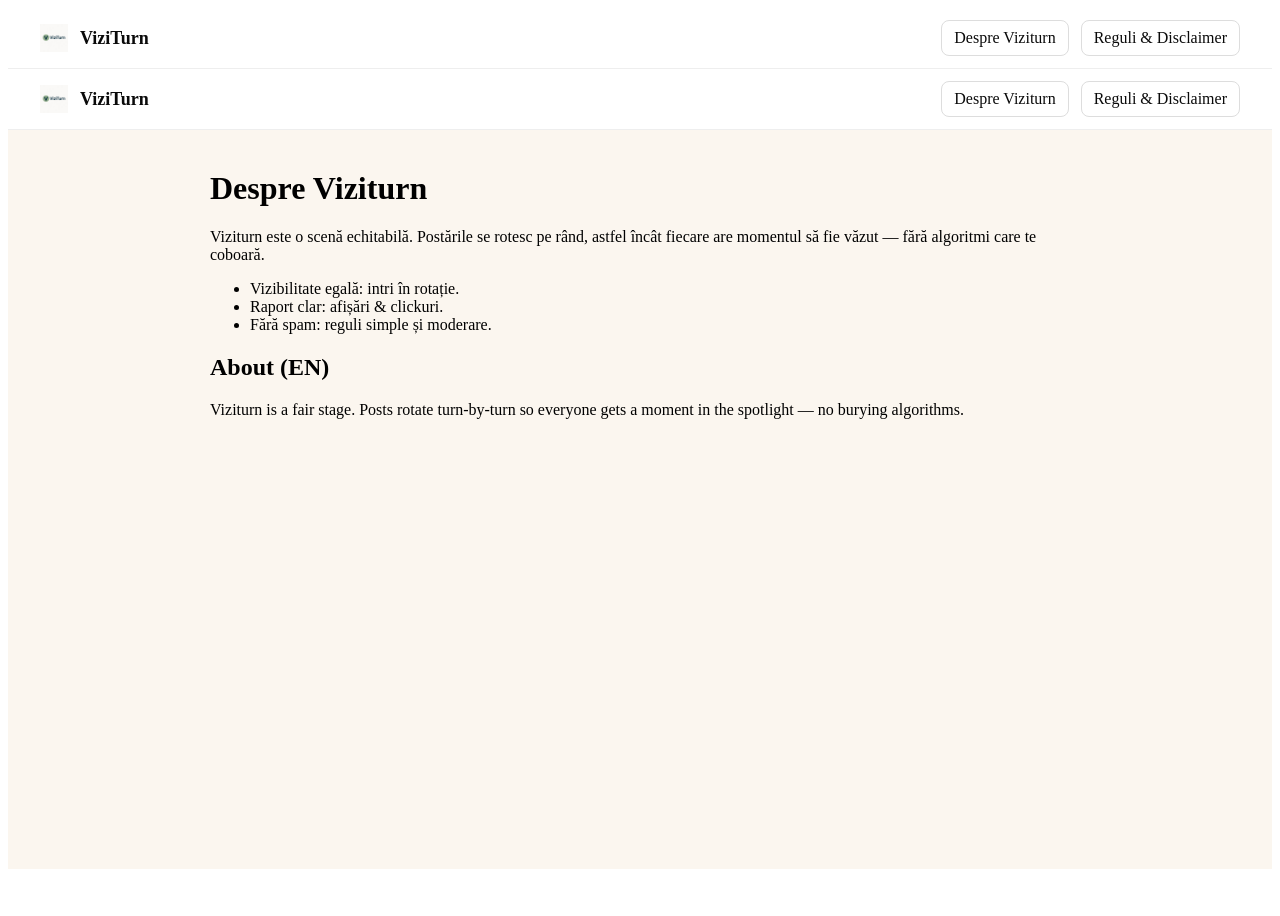
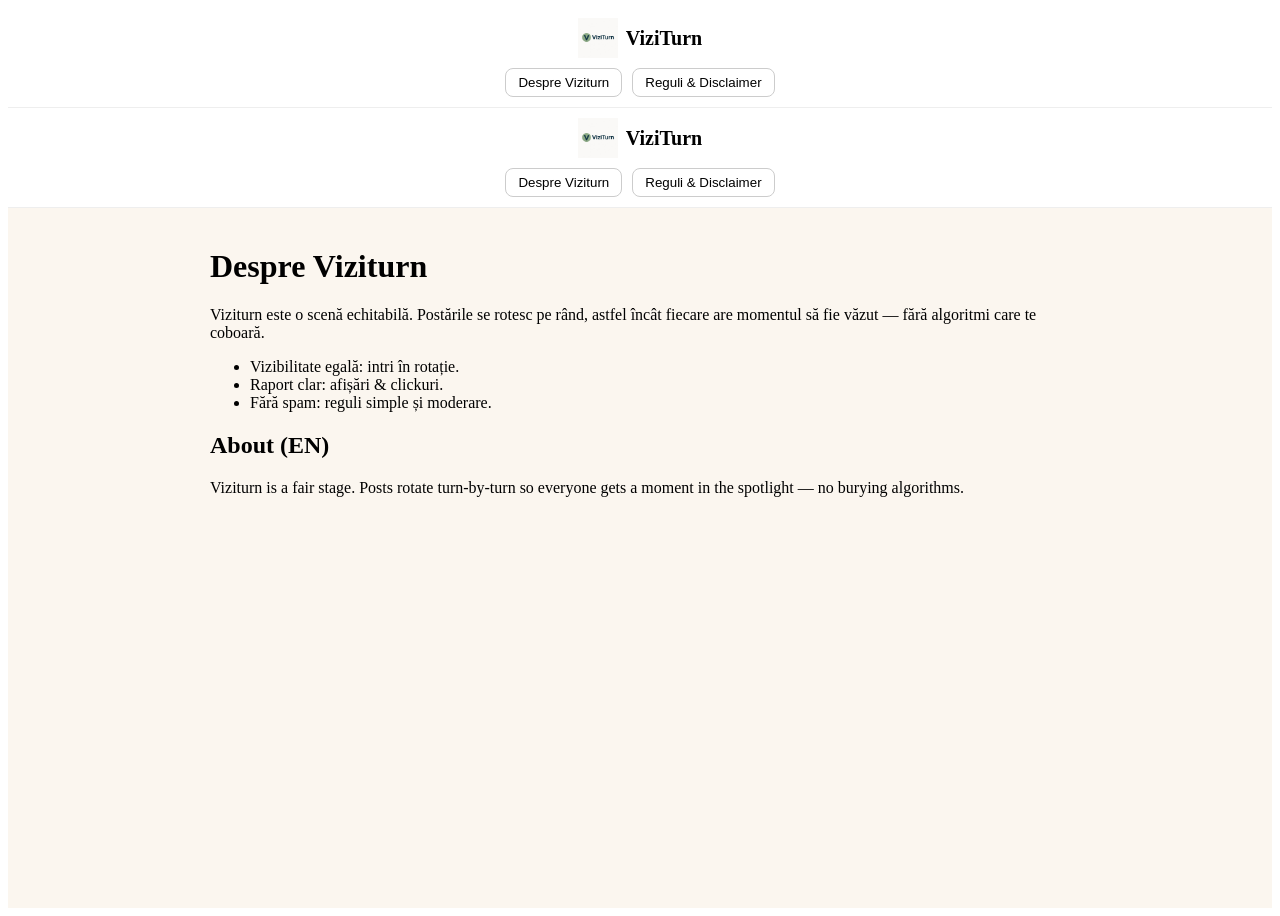
Before and after one commit to danhome-blip/ViziTurn, a Next.js app: page /about in a window 1280 px wide. Before the commit the page ends 877 px from the top, so only its background shows below. Built offline with nearby package versions, Linux system fonts and the light colour scheme.

Commit message:
Update Header.js

```diff
--- a/components/Header.js
+++ b/components/Header.js
@@ -1,47 +1,79 @@
 // components/Header.js
+import Link from "next/link";
+import Image from "next/image";
+
 export default function Header() {
-  const link = {
-    padding: '8px 12px',
-    border: '1px solid #ddd',
-    borderRadius: '8px',
-    color: '#0a0a0a',
-    textDecoration: 'none'
-  };
+  return (
+    <header style={{
+      position: "sticky",
+      top: 0,
+      zIndex: 10,
+      background: "#fff",
+      borderBottom: "1px solid #eee"
+    }}>
+      <div style={{
+        maxWidth: 1200,
+        margin: "0 auto",
+        padding: "10px 20px",
+        display: "flex",
+        flexWrap: "wrap", // permite să treacă pe rând nou pe mobil
+        alignItems: "center",
+        justifyContent: "space-between"
+      }}>
 
-  return (
-    <header style={{ position: 'sticky', top: 0, zIndex: 10, background: '#fff', borderBottom: '1px solid #eee' }}>
-      <div
-        style={{
-          maxWidth: 1200,
-          margin: '0 auto',
-          padding: '12px 20px',
-          display: 'flex',
-          alignItems: 'center',
-          justifyContent: 'space-between',
-          gap: '24px',       // spațiu între brand și nav
-          flexWrap: 'wrap',  // pe mobil, butoanele pot coborî pe rândul 2
-          rowGap: '8px'      // distanță verticală între rânduri când se rup
-        }}
-      >
-        {/* Brand (logo + nume) */}
-        <a
-          href="/"
-          style={{
-            display: 'flex',
-            alignItems: 'center',
-            gap: 12,
-            textDecoration: 'none',
-            marginRight: '8px'
-          }}
-        >
-          <img src="/logo.png?v=2" alt="ViziTurn" width="28" height="28" style={{ objectFit: 'contain' }} />
-          <strong style={{ fontSize: 18, color: '#0a0a0a' }}>ViziTurn</strong>
-        </a>
+        {/* Brand: logo + text */}
+        <div style={{
+          display: "flex",
+          alignItems: "center",
+          justifyContent: "center",
+          width: "100%", // pe mobil ocupă toată lățimea
+          marginBottom: "10px"
+        }}>
+          <Image
+            src="/logo.png"
+            alt="ViziTurn Logo"
+            width={40}
+            height={40}
+          />
+          <span style={{
+            marginLeft: 8,
+            fontWeight: "bold",
+            fontSize: "20px"
+          }}>
+            ViziTurn
+          </span>
+        </div>
 
-        {/* Navigație */}
-        <nav style={{ display: 'flex', gap: 12, marginLeft: 'auto', flexWrap: 'wrap' }}>
-          <a href="/about" style={{ ...link, whiteSpace: 'nowrap' }}>Despre Viziturn</a>
-          <a href="/rules" style={{ ...link, whiteSpace: 'nowrap' }}>Reguli & Disclaimer</a>
+        {/* Meniul */}
+        <nav style={{
+          display: "flex",
+          gap: "10px",
+          justifyContent: "center", // pe mobil centrează butoanele
+          width: "100%"
+        }}>
+          <Link href="/despre-viziturn">
+            <button style={{
+              padding: "6px 12px",
+              border: "1px solid #ccc",
+              borderRadius: "8px",
+              background: "#fff",
+              cursor: "pointer"
+            }}>
+              Despre Viziturn
+            </button>
+          </Link>
+
+          <Link href="/reguli-disclaimer">
+            <button style={{
+              padding: "6px 12px",
+              border: "1px solid #ccc",
+              borderRadius: "8px",
+              background: "#fff",
+              cursor: "pointer"
+            }}>
+              Reguli & Disclaimer
+            </button>
+          </Link>
         </nav>
       </div>
     </header>
```
